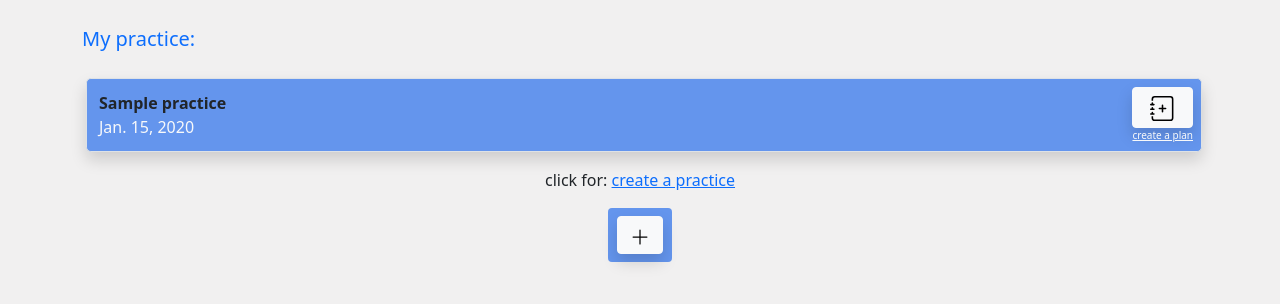
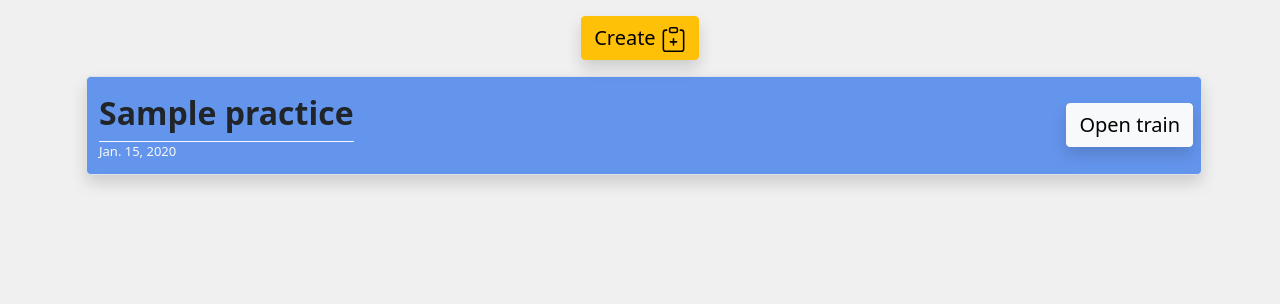
Before and after one commit to teasec4/gym.django, a Django app: page /practice-list/ in a window 1280 px wide. Shown: the part 62-366 px from the top of the page. Run offline with Django 4.2, Linux system fonts and the light colour scheme; a user stored in the database is signed in; tables that the repository leaves empty hold one stand-in row (values such as "Sample post").

Commit message:
new des6

```diff
--- a/gym/templates/practice_list.html
+++ b/gym/templates/practice_list.html
@@ -3,62 +3,45 @@
 
 {% block body %}
 
-
-    <p class="mt-2 lead mb-2 mt-md-3 mb-md-3 mt-lg-4 mb-lg-4 text-primary">
-        Мy practice:
-    </p>
+    <div class="text-center mt-3 mb-3">
+        <a class="btn btn-warning shadow" href="{% url 'practice_add' %}">
+            <p class="lead p-0 m-0">
+                Create
+                <svg xmlns="http://www.w3.org/2000/svg" width="25" height="25" fill="currentColor"
+                     class="bi bi-clipboard-plus" viewBox="0 0 16 16">
+                    <path fill-rule="evenodd"
+                          d="M8 7a.5.5 0 0 1 .5.5V9H10a.5.5 0 0 1 0 1H8.5v1.5a.5.5 0 0 1-1 0V10H6a.5.5 0 0 1 0-1h1.5V7.5A.5.5 0 0 1 8 7z"/>
+                    <path d="M4 1.5H3a2 2 0 0 0-2 2V14a2 2 0 0 0 2 2h10a2 2 0 0 0 2-2V3.5a2 2 0 0 0-2-2h-1v1h1a1 1 0 0 1 1 1V14a1 1 0 0 1-1 1H3a1 1 0 0 1-1-1V3.5a1 1 0 0 1 1-1h1v-1z"/>
+                    <path d="M9.5 1a.5.5 0 0 1 .5.5v1a.5.5 0 0 1-.5.5h-3a.5.5 0 0 1-.5-.5v-1a.5.5 0 0 1 .5-.5h3zm-3-1A1.5 1.5 0 0 0 5 1.5v1A1.5 1.5 0 0 0 6.5 4h3A1.5 1.5 0 0 0 11 2.5v-1A1.5 1.5 0 0 0 9.5 0h-3z"/>
+                </svg>
+            </p>
+        </a>
+    </div>
 
     {% for practice in practice_list %}
-        <div class="container shadow m-1 p-2 rounded-3 border d-flex align-items-center justify-content-between" style="background-color: cornflowerblue;">
+        <div class="container shadow m-1 p-2 rounded-3 border d-flex align-items-center justify-content-between"
+             style="background-color: cornflowerblue;">
             <div class="d-flex flex-column p-1">
-                <p class="p-0 m-0 fw-bold">
+                <p class="p-0 m-0 fw-bold fs-2 ">
                     {{ practice.title }}
                 </p>
-                <p class="m-0 p-0 text-light">
+                <p class="m-0 mt-1 p-0 text-light border-top border-light" style="font-size: 13px">
                     {{ practice.date_plan.date }}
                 </p>
             </div>
-            <div class="d-flex flex-column">
+            <div class="">
                 <a class="btn btn-light shadow" href="{% url 'practice_detail' practice.id %}">
-                     <svg xmlns="http://www.w3.org/2000/svg" width="25" height="25" fill="currentColor"
-                         class="bi bi-journal-plus" viewBox="0 0 16 16">
-                        <path fill-rule="evenodd"
-                              d="M8 5.5a.5.5 0 0 1 .5.5v1.5H10a.5.5 0 0 1 0 1H8.5V10a.5.5 0 0 1-1 0V8.5H6a.5.5 0 0 1 0-1h1.5V6a.5.5 0 0 1 .5-.5z"/>
-                        <path d="M3 0h10a2 2 0 0 1 2 2v12a2 2 0 0 1-2 2H3a2 2 0 0 1-2-2v-1h1v1a1 1 0 0 0 1 1h10a1 1 0 0 0 1-1V2a1 1 0 0 0-1-1H3a1 1 0 0 0-1 1v1H1V2a2 2 0 0 1 2-2z"/>
-                        <path d="M1 5v-.5a.5.5 0 0 1 1 0V5h.5a.5.5 0 0 1 0 1h-2a.5.5 0 0 1 0-1H1zm0 3v-.5a.5.5 0 0 1 1 0V8h.5a.5.5 0 0 1 0 1h-2a.5.5 0 0 1 0-1H1zm0 3v-.5a.5.5 0 0 1 1 0v.5h.5a.5.5 0 0 1 0 1h-2a.5.5 0 0 1 0-1H1z"/>
-                    </svg>
+                    <p class="m-0 p-0 lead">Open train</p>
                 </a>
-                <a class="text-light" style="font-size: 10px" href="{% url 'practice_detail' practice.id %}">
-                    create a plan
-                </a>
-
             </div>
-
         </div>
     {% empty %}
-        <div class="container mt-5">
-            <p class="lead text-primary">
-                You don't have  <a href="{% url 'practice_add' %}">planning</a> train
+        <div class="container mt-5 mb-5 text-center bg-light p-2 shadow rounded">
+            <p class="fs-4 text-primary">
+                You don't have <a href="{% url 'practice_add' %}"><b>planned</b></a> practice
             </p>
         </div>
     {% endfor %}
 
-    <div class="container text-center mt-3">
-        <p>click for: <a href="{% url 'practice_add' %}">
-            create a practice
-        </a>
-        </p>
-        <div class="container rounded p-2 m-auto" style="background-color: cornflowerblue; width:4em;">
-            <a class="btn btn-light shadow" href="{% url 'practice_add' %}">
-            <svg xmlns="http://www.w3.org/2000/svg" width="20" height="20" fill="currentColor" class="bi bi-plus-lg"
-                 viewBox="0 0 16 16">
-                <path fill-rule="evenodd"
-                      d="M8 2a.5.5 0 0 1 .5.5v5h5a.5.5 0 0 1 0 1h-5v5a.5.5 0 0 1-1 0v-5h-5a.5.5 0 0 1 0-1h5v-5A.5.5 0 0 1 8 2Z"/>
-            </svg>
-        </a>
-        </div>
-
-    </div>
-
 
 {% endblock %}
```
Also changed, not shown: gym/templates/practice_detail.html (+16 -15 lines), user/templates/home.html (+4 -4 lines).
